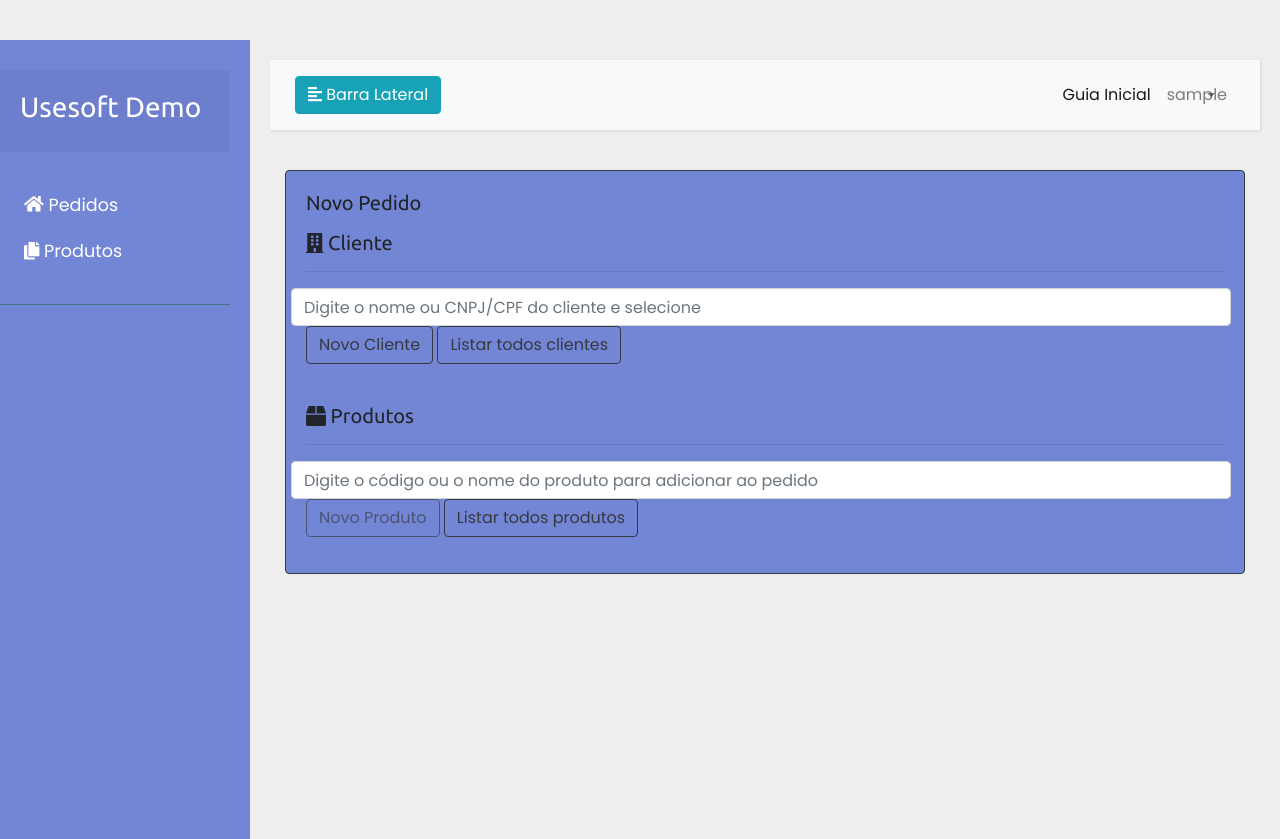
After one commit to Eduardo-Lucas/usesoft_R3, a Django app: page /novo_pedido/ in a window 1280 px wide. The commit adds this page. Shown: the top 839 px of the page. Run offline with Django 3.2, Linux system fonts and the light colour scheme; the visitor is signed in with stand-in values (Sample User, id 1); some libraries are stand-ins or nearby versions.

Commit message:
New Order Template

```diff
--- a/cart/templates/cart/detail.html
+++ b/cart/templates/cart/detail.html
@@ -26,7 +26,7 @@
             <a href="{% url 'materiais:order_create' %}" class="btn btn-outline-success" role="button">Fechar Pedido</a>
        </p>
 
-        <h5><i class="far fa-arrow-alt-circle-down"></i> Itens no seu carrinho de compras <i class="far fa-arrow-alt-circle-down"></i></h5>
+        <h5><i class="fas fa-arrow-alt-circle-down"></i> Itens no seu carrinho de compras <i class="fas fa-arrow-alt-circle-down"></i></h5>
 
         <div class="row">
             {% for item in cart %}
@@ -47,7 +47,6 @@
                                         </form>
                                    </p>
 
-                                   <p></p>
 <!--
                                    <p class="card-text">Preço de Venda: R$ {{ item.price|floatformat:2 }}</p>
                                    <p class="card-text">Percentual de Desconto: {{ item.perc_desc|floatformat:4 }}%</p>
@@ -55,7 +54,7 @@
 -->
                                    <p class="card-text">Preço Líquido: R$ {{ item.total_price|floatformat:2 }}</p>
 
-                                    <a href="{% url 'cart:cart_remove' produto.id %}">Remover </a>
+                                    <a href="{% url 'cart:cart_remove' produto.id %}">Remover <i class="fas fa-thumbs-down"></i></a>
                                </div>
                           </div>
                      </div>
--- a/faturamento/templates/faturamento/participante/participante_form.html
+++ b/faturamento/templates/faturamento/participante/participante_form.html
@@ -10,7 +10,7 @@
             {% if participante.id %}
                 <h4>Edita o Registro de {{participante.razao_social}}</h4>
             {% else %}
-                <h4>Cria um Novo Participante</h4>
+                <h4>Cria um Novo Cliente</h4>
             {% endif %}
 
             <div align="right">
--- a/materiais/templates/materiais/base.html
+++ b/materiais/templates/materiais/base.html
@@ -14,6 +14,7 @@
     <!-- Bootstrap CSS CDN -->
     <link rel="stylesheet" href="https://stackpath.bootstrapcdn.com/bootstrap/4.1.0/css/bootstrap.min.css" integrity="sha384-9gVQ4dYFwwWSjIDZnLEWnxCjeSWFphJiwGPXr1jddIhOegiu1FwO5qRGvFXOdJZ4" crossorigin="anonymous">
     <!-- Our Custom CSS -->
+    <link href="{% static 'css/base.css' %}" rel="stylesheet">
     <link href="{% static 'css/style.css' %}" rel="stylesheet">
     <link href="{% static 'accounts/css/signin.css' %}" rel="stylesheet">
 
--- /dev/null
+++ b/materiais/templates/materiais/pedido/novopedido.html
@@ -0,0 +1,51 @@
+{% extends "materiais/base.html" %}
+{% load static %}
+
+{% block content %}
+
+{% if messages %}
+    <ul class="messages">
+        {% for message in messages %}
+        <li>{% if message.tags %} class="{{ message.tags }}"{% endif %}>{{ message }}</li>
+        {% endfor %}
+    </ul>
+{% endif %}
+<div class="container">
+    <div class="card border-dark mb-3" style="background-color: #7386D5;">
+        <div class="card-body">
+            <h5 class="card-title">Novo Pedido</h5>
+
+            <form>
+                <div class="form-group">
+
+                    <p><h5><i class="fas fa-building"></i> Cliente</h5></p>
+                    <hr>
+                    <div class="row">
+                    <input class="form-control mr-sm-2"  name="q" type="text" value="{{ request.GET.q }}" placeholder="Digite o nome ou CNPJ/CPF do cliente e selecione" aria-label="Search">
+                    </div>
+                    <div class="btn btn-outline-dark">
+                        <a href="{% url 'faturamento:participante_add' %}">Novo Cliente</a>
+                    </div>
+                    <div class="btn btn-outline-dark">
+                    <a href="{% url 'faturamento:participante_list' %}">Listar todos clientes</a></div>
+                    <br><br>
+                    <p><h5><i class="fas fa-box"></i> Produtos</h5></p>
+                    <hr>
+                    <div class="row">
+                    <input class="form-control mr-sm-2"  name="q" type="text" value="{{ request.GET.q }}" placeholder="Digite o código ou o nome do produto para adicionar ao pedido" aria-label="Search">
+                    </div>
+                    <div class="btn btn-outline-dark disabled">
+                        <a href="#">Novo Produto</a>
+                        <!--<a href="{% url 'materiais:produto_add' %}">Novo Produto</a>-->
+                    </div>
+                    <div class="btn btn-outline-dark">
+                        <a href="{% url 'materiais:produto_list' %}">Listar todos produtos</a>
+                    </div>
+                </div>
+            </form>
+
+
+        </div>
+    </div>
+</div>
+{% endblock %}
--- a/materiais/templates/materiais/pedido/pedidoweb_list.html
+++ b/materiais/templates/materiais/pedido/pedidoweb_list.html
@@ -17,14 +17,15 @@
 
         <div class="card" align="center">
             <h5 style="margin-center"><strong>Lista de Pedidos Web</strong></h5>
-            <a href="{% url 'materiais:search_pedidoweb' %}"> Filtro <i class="fas fa-filter"></i> </a>
+            <button class="btn btn-outline-primary"><a href="{% url 'materiais:search_pedidoweb' %}"> Filtro <i class="fas fa-filter"></i> </a></button>
+            <button class="btn btn-outline-success"><a href="{% url 'materiais:novo_pedido' %}"> Criar Pedido <i class="fas fa-plus"></i> </a></button>
         </div>
 
         <div class="card" align="center">
              <!-- Pesquisa -->
             <form class="form-inline mt-2 mt-md-0">
                 <input class="form-control mr-sm-2" id="searchbox" name="q" type="text" value="{{ request.GET.q }}" placeholder="Pesquisa" aria-label="Search">
-                <button class="btn btn-outline-success my-2 my-sm-0" type="submit">Pesquisa <i class="fas fa-search"></i></button>
+                <button class="btn btn-outline-success my-2 my-sm-0" type="submit"> <i class="fas fa-search"></i></button>
             </form>
 
         </div>
--- a/materiais/templates/materiais/produto/detail.html
+++ b/materiais/templates/materiais/produto/detail.html
@@ -17,8 +17,7 @@
     <div class="product-detail">
        <!-- <img src="{% if produto.image %}{{ produto.image.url }}{% else %}{% static 'img/no_image.png' %}{% endif %}">-->
 
-        <h4>Código: {{ produto.produto }}</h4>
-        <h5>{{ produto.descricao|linebreaks }}</h5>
+        <h4>Código: {{ produto.produto }} - {{ produto.descricao }}</h4>
         <h6><a href="{{ produto.categoria.get_absolute_url }}">Categoria: {{ produto.categoria }}</a></h6>
         <p class="price"><h6>Preço Unitário: R$ {{ produto.preco_venda }}</h6></p>
         <form action="{% url 'cart:cart_add' produto.id %}" method="post">
@@ -26,7 +25,8 @@
             {% csrf_token %}
 
             <input type="submit" value="Adicionar ao Carrinho">
-            <i class="far fa-thumbs-up fa-2x"></i>
+            <i class="fas fa-thumbs-up fa-2x"></i>
+
         </form>
 
     </div>
--- a/materiais/urls.py
+++ b/materiais/urls.py
@@ -4,7 +4,7 @@ from rest_framework.urlpatterns import format_suffix_patterns
 
 from materiais import views, api_views
 from materiais.views import PedidoWebTradicionalList, PedidoWebTradicionalDetalhe, PedidoWebTradicionalCreate, \
-    PedidoWebTradicionalUpdate, ProdutoDetalhe
+    PedidoWebTradicionalUpdate, ProdutoDetalhe, novo_pedido, ProdutoCreate
 
 app_name = 'materiais'
 
@@ -15,6 +15,7 @@ urlpatterns = [
     url(r'^pedidoweb_list/(?P<pk>[0-9]+)/$', PedidoWebTradicionalDetalhe.as_view(), name="pedidoweb_detail"),
     url(r'^pedidoweb_add/$', PedidoWebTradicionalCreate.as_view(), name='pedidoweb_add'),
     url(r'^pedidoweb_edit/(?P<pk>[0-9]+)/edit/$', PedidoWebTradicionalUpdate.as_view(), name='pedidoweb_edit'),
+    url(r'^novo_pedido/$', novo_pedido, name='novo_pedido'),
 
     url(r'^create/$', views.order_create, name='order_create'),
     # Pedido Tipo: E-Commerce
@@ -24,6 +25,7 @@ urlpatterns = [
     # url(r'^(?P<id>\d+)/(?P<slug>[-\w]+)/$', views.produto_detail, name='produto_detail'),
     url(r'^produto_list/(?P<id>\d+)/(?P<slug>[-\w]+)/$', views.produto_detail, name='produto_detail'),
     url(r'^produto_detalhe/(?P<pk>[0-9]+)/$', ProdutoDetalhe.as_view(), name="produto_detalhe"),
+    url(r'^produto_add/$', ProdutoCreate.as_view(), name='produto_add'),
 
     # Index
     path('', views.ProdutoList.as_view(), name='home'),
--- a/materiais/views.py
+++ b/materiais/views.py
@@ -30,6 +30,12 @@ def home(request):
 """
   TELA DE EMISSÃO DE PEDIDO TIPO E-COMMERCE
 """
+
+
+class ProdutoCreate(SuccessMessageMixin, LoginRequiredMixin, CreateView):
+    model = Produto
+    fields = '__all__'
+    template_name = 'materiais/produto/produto_form.html'
 
 
 class ProdutoList(SuccessMessageMixin, LoginRequiredMixin, ListView):
@@ -103,7 +109,12 @@ class ProdutoDetalhe(SuccessMessageMixin, LoginRequiredMixin, DetailView):
     template_name = 'materiais/produto/produto_detail.html'
 
 
-@login_required
+@login_required()
+def novo_pedido(request):
+    return render(request, 'materiais/pedido/novopedido.html')
+
+
+@login_required()
 def order_create(request):
     cart = Cart(request)
 
```
Also changed, not shown: materiais/templates/materiais/produto/produto_form.html (added, +46 -0 lines), usesoft_R3/settings.py (line endings or trailing spaces).
